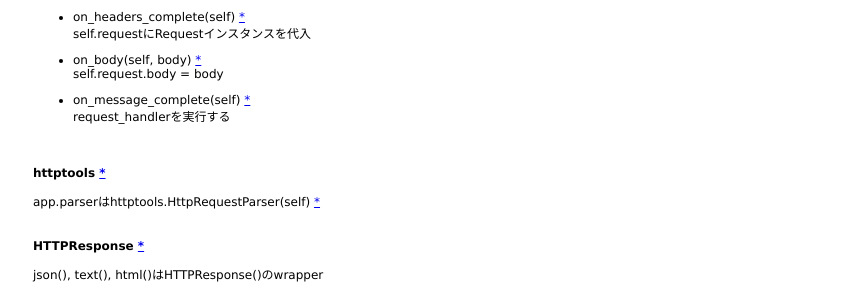
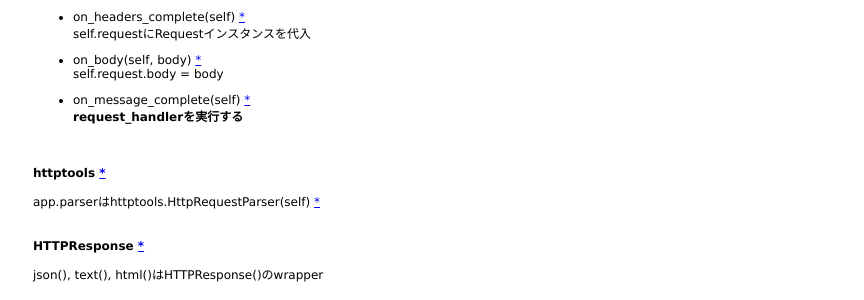
Before and after one commit to 38elements/38elements.github.com, a Jekyll site: the page built from _posts/2016-11-22-python-sanic.md, in a window 1280 px wide. Shown: the part 1372-1672 px from the top of the page, without its empty margins (207-1071 px from the left). Built offline with Jekyll 4.4.1, drawn with Linux system fonts in a browser that asks for light colours.

```diff
--- a/_posts/2016-11-22-python-sanic.md
+++ b/_posts/2016-11-22-python-sanic.md
@@ -93,7 +93,7 @@ self.requestにRequestインスタンスを代入
 self.request.body = body
 
 * on_message_complete(self) [\*](https://github.com/channelcat/sanic/blob/93f50b8ef7ed8fee206d2c440b096c09f1dd0af4/sanic/server.py#L134)
-request_handlerを実行する
+__request_handlerを実行する__
 
 <br>
 
```
